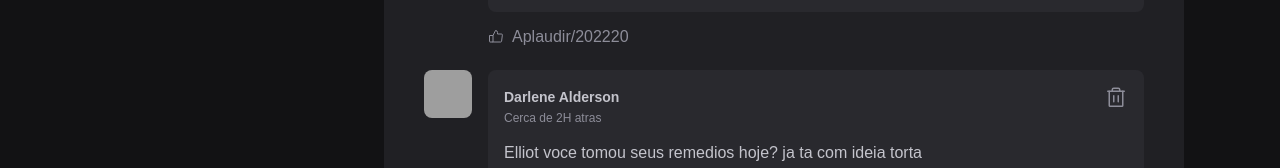
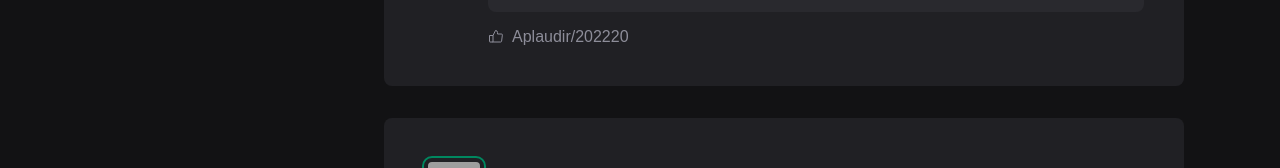
Before and after one commit to luanhsr/ignite-reactjs-01-fundamentos-react-ALUNO, a React (Vite) app in the folder 01-fundamentos-reactjs/: page / in a window 1280 px wide. Shown: the part 772-940 px from the top of the page. Built offline with nearby package versions, Linux system fonts and the light colour scheme; grey boxes are pictures that could not be loaded.

Commit message:
Inserindo comentarios (programacao declarativa)

```diff
--- a/01-fundamentos-reactjs/src/components/Comment.jsx
+++ b/01-fundamentos-reactjs/src/components/Comment.jsx
@@ -1,7 +1,7 @@
 import { ThumbsUp, Trash } from 'phosphor-react';
 import styles from './Comment.module.css';
 import { Avatar } from './Avatar';
-export function Comment () {
+export function Comment ({content}) {
     return (
         <div className={styles.comment}>
 
@@ -21,7 +21,7 @@
                         <button title='Deletar comentario'> <Trash size={24} /> </button>
                     </header>
                     <p>
-                        Elliot voce tomou seus remedios hoje? ja ta com ideia torta
+                        {content}
                     </p>
 
 
--- a/01-fundamentos-reactjs/src/components/Post.jsx
+++ b/01-fundamentos-reactjs/src/components/Post.jsx
@@ -7,16 +7,12 @@
 import styles from './Post.module.css';
 import { useState } from 'react';
 
-const comments = [
-  1,
-  2,
-]
+export function Post({author, publishedAt, content}) {
 
-export function Post({author, publishedAt, content}) {
   const [comments, setComments] = useState ([
-    1,
-    2,
+    'Elliot voce tomou seus remedios hoje? ja ta com ideia torta'
   ]);
+  const [newCommentText, setNewCommentText] = useState ('')
   const publishedDateFormatted = format(publishedAt, "d 'de' LLLL 'as' HH:MM'h'" ,{
     locale: ptBR,
   })
@@ -26,7 +22,12 @@
   })
   function handleCreateNewComent () {
     event.preventDefault();
-    setComments ([...comments, comments.length +1]);
+    setComments ([...comments, newCommentText]);
+    setNewCommentText('');
+  }
+
+  function handleNewCommentChange () {
+    setNewCommentText(event.target.value);
   }
   return (
     <article className={styles.post}>
@@ -59,7 +60,10 @@
         <form onSubmit={handleCreateNewComent} className={styles.comentForm}>
             <strong>Deixe seu feedback</strong>
             <textarea
+              name='comment'
+              value={newCommentText}
               placeholder='Deixe um comentario'
+              onChange={handleNewCommentChange}
             />
             <footer>
                 <button type='submit'> Publicar </button>
@@ -68,7 +72,7 @@
         </form>
         <div className={styles.commentList}>
           {comments.map(comment => {
-            return <Comment/>
+            return <Comment content={comment} />
           })}
         </div>
     </article>
```
